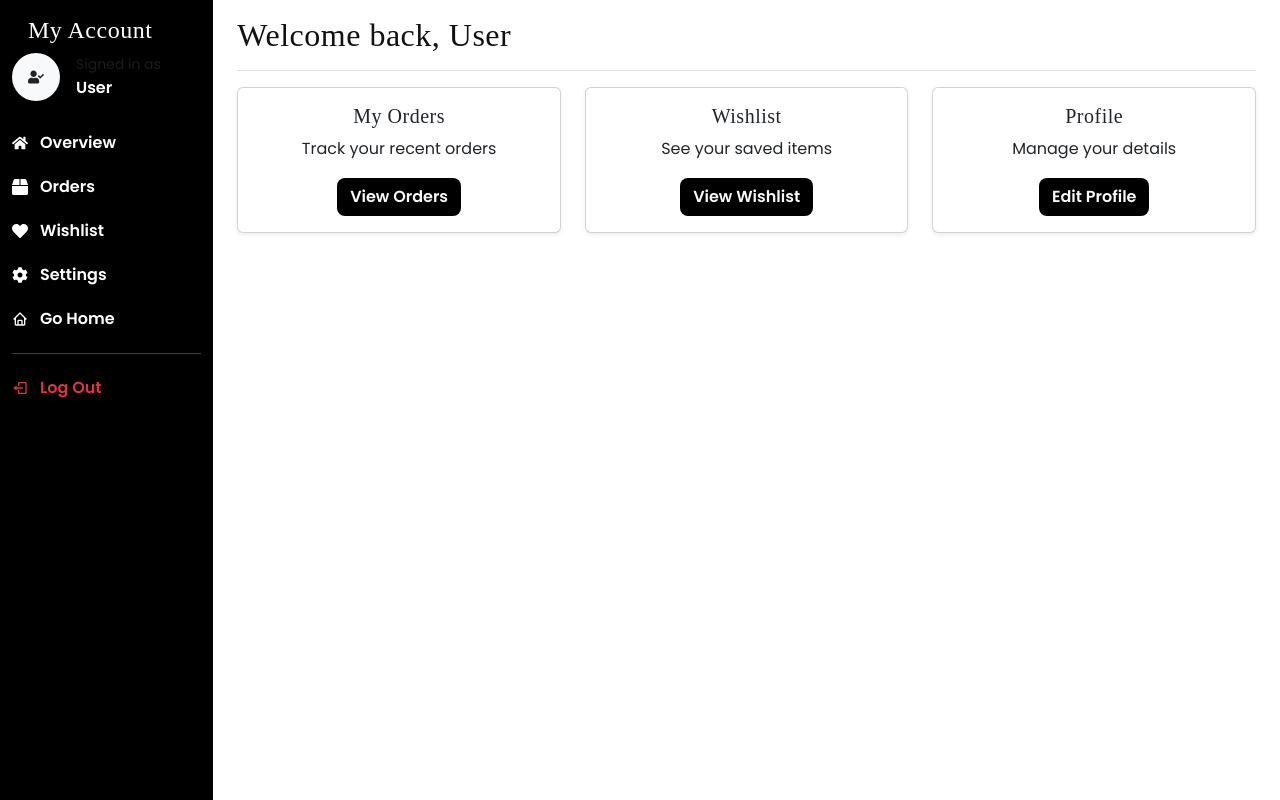
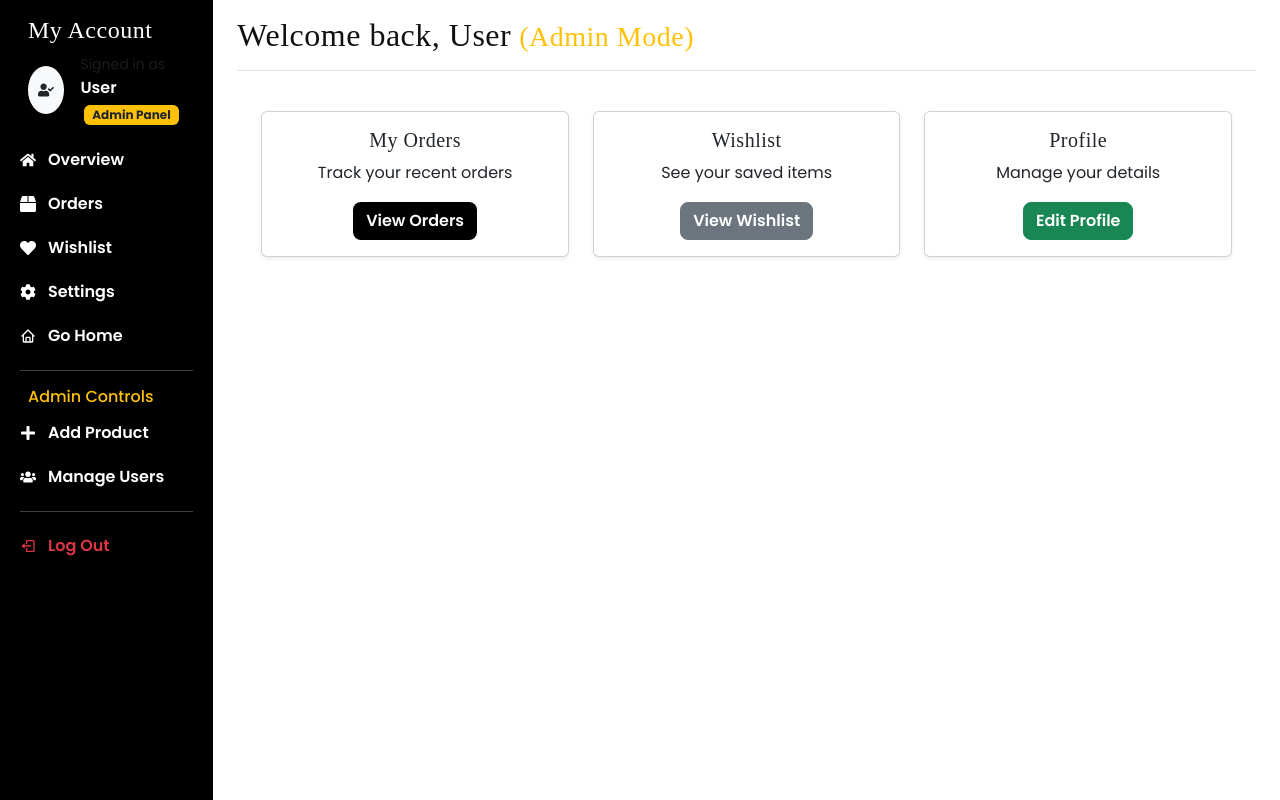
Before and after one commit to SeunfunmiO/urbangraphtees_FE, a React (Vite) app: page /dashboard in a window 1280 px wide. Built offline with nearby package versions, Linux system fonts and the light colour scheme; sample sign-in values are in the browser's storage; a web font is replaced by a local one.

Commit message:
Changes made in the settings , userdashboard,signin pages and authslice redux.

```diff
--- a/src/pages/SignIn.jsx
+++ b/src/pages/SignIn.jsx
@@ -30,10 +30,6 @@ const SignIn = () => {
                     email: values.email,
                     password: values.password,
                 })
-
-                console.log(response.data)
-                let omo = JSON.stringify(response.data.user)
-                localStorage.setItem('omo', omo)
                 if (values.rememberMe) {
                     localStorage.setItem('user-data', JSON.stringify(response.data))
                 } else {
--- a/src/pages/UserDashboard.jsx
+++ b/src/pages/UserDashboard.jsx
@@ -3,26 +3,22 @@ import { useNavigate } from "react-router-dom";
 import Wishlist from "./Wishlist";
 import UserOrder from "./UserOrder";
 import UserProfile from "./UserProfile";
-import { FaBox, FaCog, FaHeart, FaHome, FaUser, FaUserCheck } from "react-icons/fa";
 import Settings from "./Settings";
+import OverView from "./Overview";
+import { FaBox, FaCog, FaHeart, FaHome, FaUserCheck, FaPlus, FaUsers } from "react-icons/fa";
 import { BiHome, BiLogOut } from "react-icons/bi";
 import { useDispatch, useSelector } from "react-redux";
 import { logout } from "../redux/authSlice";
 import { toast } from "react-toastify";
-import OverView from "./Overview";
-
-
-
 
 const UserDashboard = () => {
   const [activePage, setActivePage] = useState("overview");
-    const { user } = useSelector((state) => state.auth)
-    const navigate = useNavigate()
-    const dispatch = useDispatch()
+  const { user } = useSelector((state) => state.auth);
+  const navigate = useNavigate();
+  const dispatch = useDispatch();
+
   const renderContent = () => {
     switch (activePage) {
-            // case "overview":
-            //     return <OverView/>
       case "profile":
         return <UserProfile />;
       case "orders":
@@ -32,71 +28,128 @@ const UserDashboard = () => {
       case "settings":
         return <Settings />;
       default:
+        return <OverView />;
     }
   };
 
+  const handleLogout = () => {
+    dispatch(logout());
+    toast.success("You have logged out successfully");
+    navigate("/signin");
+  };
 
-    const handleLogout = () => {
-        dispatch(logout())
-        toast.success("You have logged out successfully")
-        navigate('/signin')
-    }
-
-
+  const isAdmin = user?.isAdmin;
 
   return (
     <div className="container-fluid">
       <div className="row">
-                <nav className="col-md-3 col-lg-2 d-md-block bg-black text-white sidebar collapse vh-100">
-                    <div className="position-sticky pt-3">
-                        <h4 className="px-3 ">My Account</h4>
+        {/* Sidebar */}
+        <nav className="col-md-3 col-lg-2 d-md-block bg-black text-white sidebar collapse min-vh-100">
+          <div className="position-sticky top-0 pt-3">
+            <div className="px-3 mb-3">
+              <h4>My Account</h4>
               <div className="d-flex align-items-center gap-3">
                 <div
                   className="rounded-circle bg-light d-flex align-items-center justify-content-center"
-                                style={{ width: 48, height: 48, overflow: "hidden" }}
+                  style={{ width: 48, height: 48 }}
                 >
                   <FaUserCheck className="text-dark" />
                 </div>
                 <div>
-                                <div className="small text-muted ">Signed in as</div>
-                                <div className="fw-semibold">{user?.userName || "User"}</div>
+                  <div className="small text-muted">Signed in as</div>
+                  <div className="fw-semibold">
+                    {user?.userName || "User"}{" "}
+                    {isAdmin && (
+                      <span className="badge bg-warning text-dark ms-1">
+                        Admin Panel
+                      </span>
+                    )}
                   </div>
                 </div>
-                        <ul className="list-unstyled mt-4">
+              </div>
+            </div>
+
+            {/* User Section */}
+            <ul className="list-unstyled mt-3 px-2">
               <li className="mb-2">
                 <FaHome />
-                                <button onClick={() => setActivePage("overview")} className="btn border-0 text-white">
+                <button
+                  onClick={() => setActivePage("overview")}
+                  className="btn border-0 text-white"
+                >
                   Overview
                 </button>
               </li>
               <li className="mb-2">
                 <FaBox />
-                                <button onClick={() => setActivePage("orders")} className="btn border-0 text-white">
+                <button
+                  onClick={() => setActivePage("orders")}
+                  className="btn border-0 text-white"
+                >
                   Orders
                 </button>
               </li>
               <li className="mb-2">
                 <FaHeart />
-                                <button onClick={() => setActivePage("wishlist")} className="btn border-0  text-white">
+                <button
+                  onClick={() => setActivePage("wishlist")}
+                  className="btn border-0 text-white"
+                >
                   Wishlist
                 </button>
               </li>
               <li className="mb-2">
                 <FaCog />
-                                <button onClick={() => setActivePage("settings")} className="btn border-0 text-white">
+                <button
+                  onClick={() => setActivePage("settings")}
+                  className="btn border-0 text-white"
+                >
                   Settings
                 </button>
               </li>
               <li className="mb-2">
                 <BiHome />
-                                <button onClick={() => navigate("/")} className="btn border-0 text-white">
+                <button
+                  onClick={() => navigate("/")}
+                  className="btn border-0 text-white"
+                >
                   Go Home
                 </button>
               </li>
+
+              {/* 🔸 Admin-only Section */}
+              {isAdmin && (
+                <>
+                  <hr className="border-light" />
+                  <h6 className="text-warning px-2">Admin Controls</h6>
+                  <li className="mb-2">
+                    <FaPlus />
+                    <button
+                      onClick={() => navigate("/admin/add-product")}
+                      className="btn border-0 text-white"
+                    >
+                      Add Product
+                    </button>
+                  </li>
+                  <li className="mb-2">
+                    <FaUsers />
+                    <button
+                      onClick={() => navigate("/admin/users")}
+                      className="btn border-0 text-white"
+                    >
+                      Manage Users
+                    </button>
+                  </li>
+                </>
+              )}
+
               <hr />
               <li className="mb-2 text-danger">
                 <BiLogOut />
-                                <button onClick={() => handleLogout()} className="btn border-0 text-danger">
+                <button
+                  onClick={handleLogout}
+                  className="btn border-0 text-danger"
+                >
                   Log Out
                 </button>
               </li>
@@ -107,55 +160,15 @@ const UserDashboard = () => {
         {/* Main Content */}
         <main className="col-md-9 ms-sm-auto col-lg-10 px-md-4">
           <div className="d-flex justify-content-between flex-wrap flex-md-nowrap align-items-center pt-3 pb-2 mb-3 border-bottom">
-                        <h2>Welcome back, {user?.userName || "User"}</h2>
+            <h2>
+              Welcome back, {user?.userName || "User"}
+              {isAdmin && (
+                <small className="text-warning ms-2">(Admin Mode)</small>
+              )}
+            </h2>
           </div>
 
-                    <div className="row d-md-none/">
-                        <div className="col-md-4">
-                            <div className="card text-center shadow-sm">
-                                <div className="card-body">
-                                    <h5 className="card-title">My Orders</h5>
-                                    <p className="card-text">Track your recent orders</p>
-                                    <div onClick={() => navigate('/dashboard/orders')} className="btn text-light bg-black" >
-                                        View Orders
-                                    </div>
-                                </div>
-                            </div>
-                        </div>
-
-                        <div className="col-md-4">
-                            <div className="card text-center shadow-sm">
-                                <div className="card-body">
-                                    <h5 className="card-title">Wishlist</h5>
-                                    <p className="card-text">See your saved items</p>
-                                    <div onClick={() => navigate('/wishlist')} className="btn text-light bg-black">
-                                        View Wishlist
-                                    </div>
-                                </div>
-                            </div>
-                        </div>
-
-                        <div className="col-md-4">
-                            <div className="card text-center shadow-sm">
-                                <div className="card-body">
-                                    <h5 className="card-title">Profile</h5>
-                                    <p className="card-text">Manage your details</p>
-                                    <div onClick={() => navigate('/settings')} className="btn text-light bg-black">
-                                        Edit Profile
-                                    </div>
-                                </div>
-                            </div>
-                        </div>
-                    </div>
-                    <div className="my-3 text-black text-center d-md-none">
-                        <BiLogOut size={18} />
-                        <button onClick={() => handleLogout()} className="btn border-0 text-black">
-                            Log Out
-                        </button>
-                    </div>
-                    <div className="flex-grow-1 p-4">
-                        {renderContent()}
-                    </div>
+          <div className="flex-grow-1 p-4">{renderContent()}</div>
         </main>
       </div>
     </div>
@@ -163,3 +176,169 @@ const UserDashboard = () => {
 };
 
 export default UserDashboard;
+
+
+
+// import React, { useState } from "react";
+// import { useNavigate } from "react-router-dom";
+// import Wishlist from "./Wishlist";
+// import UserOrder from "./UserOrder";
+// import UserProfile from "./UserProfile";
+// import { FaBox, FaCog, FaHeart, FaHome, FaUser, FaUserCheck } from "react-icons/fa";
+// import Settings from "./Settings";
+// import { BiHome, BiLogOut } from "react-icons/bi";
+// import { useDispatch, useSelector } from "react-redux";
+// import { logout } from "../redux/authSlice";
+// import { toast } from "react-toastify";
+// import OverView from "./Overview";
+
+
+
+
+// const UserDashboard = () => {
+//     const [activePage, setActivePage] = useState("overview");
+//     const { user } = useSelector((state) => state.auth)
+//     const navigate = useNavigate()
+//     const dispatch = useDispatch()
+//     const renderContent = () => {
+//         switch (activePage) {
+//             case "profile":
+//                 return <UserProfile />;
+//             case "orders":
+//                 return <UserOrder />;
+//             case "wishlist":
+//                 return <Wishlist />;
+//             case "settings":
+//                 return <Settings />;
+//             default:
+//         }
+//     };
+
+
+//     const handleLogout = () => {
+//         dispatch(logout())
+//         toast.success("You have logged out successfully")
+//         navigate('/signin')
+//     }
+
+
+
+//     return (
+//         <div className="container-fluid">
+//             <div className="row">
+//                 <nav className="col-md-3 col-lg-2 d-md-block bg-black text-white sidebar collapse min-vh-100">
+//                     <div className="position-sticky top-0 pt-3">
+//                         <h4 className="px-3 ">My Account</h4>
+//                         <div className="d-flex align-items-center gap-3">
+//                             <div
+//                                 className="rounded-circle bg-light d-flex align-items-center justify-content-center"
+//                                 style={{ width: 48, height: 48, overflow: "hidden" }}
+//                             >
+//                                 <FaUserCheck className="text-dark" />
+//                             </div>
+//                             <div>
+//                                 <div className="small text-muted ">Signed in as</div>
+//                                 <div className="fw-semibold">{user?.userName || "User"}</div>
+//                             </div>
+//                         </div>
+//                         <ul className="list-unstyled mt-4">
+//                             <li className="mb-2">
+//                                 <FaHome />
+//                                 <button onClick={() => setActivePage("overview")} className="btn border-0 text-white">
+//                                     Overview
+//                                 </button>
+//                             </li>
+//                             <li className="mb-2">
+//                                 <FaBox />
+//                                 <button onClick={() => setActivePage("orders")} className="btn border-0 text-white">
+//                                     Orders
+//                                 </button>
+//                             </li>
+//                             <li className="mb-2">
+//                                 <FaHeart />
+//                                 <button onClick={() => setActivePage("wishlist")} className="btn border-0  text-white">
+//                                     Wishlist
+//                                 </button>
+//                             </li>
+//                             <li className="mb-2">
+//                                 <FaCog />
+//                                 <button onClick={() => setActivePage("settings")} className="btn border-0 text-white">
+//                                     Settings
+//                                 </button>
+//                             </li>
+//                             <li className="mb-2">
+//                                 <BiHome />
+//                                 <button onClick={() => navigate("/")} className="btn border-0 text-white">
+//                                     Go Home
+//                                 </button>
+//                             </li>
+//                             <hr />
+//                             <li className="mb-2 text-danger">
+//                                 <BiLogOut />
+//                                 <button onClick={() => handleLogout()} className="btn border-0 text-danger">
+//                                     Log Out
+//                                 </button>
+//                             </li>
+//                         </ul>
+//                     </div>
+//                 </nav>
+
+//                 {/* Main Content */}
+//                 <main className="col-md-9 ms-sm-auto col-lg-10 px-md-4">
+//                     <div className="d-flex justify-content-between flex-wrap flex-md-nowrap align-items-center pt-3 pb-2 mb-3 border-bottom">
+//                         <h2>Welcome back, {user?.userName || "User"}</h2>
+//                     </div>
+
+//                     <div className="row d-md-none/">
+//                         <div className="col-md-4">
+//                             <div className="card text-center shadow-sm">
+//                                 <div className="card-body">
+//                                     <h5 className="card-title">My Orders</h5>
+//                                     <p className="card-text">Track your recent orders</p>
+//                                     <div onClick={() => navigate('/dashboard/orders')} className="btn text-light bg-black" >
+//                                         View Orders
+//                                     </div>
+//                                 </div>
+//                             </div>
+//                         </div>
+
+//                         <div className="col-md-4">
+//                             <div className="card text-center shadow-sm">
+//                                 <div className="card-body">
+//                                     <h5 className="card-title">Wishlist</h5>
+//                                     <p className="card-text">See your saved items</p>
+//                                     <div onClick={() => navigate('/wishlist')} className="btn text-light bg-black">
+//                                         View Wishlist
+//                                     </div>
+//                                 </div>
+//                             </div>
+//                         </div>
+
+//                         <div className="col-md-4">
+//                             <div className="card text-center shadow-sm">
+//                                 <div className="card-body">
+//                                     <h5 className="card-title">Profile</h5>
+//                                     <p className="card-text">Manage your details</p>
+//                                     <div onClick={() => navigate('/settings')} className="btn text-light bg-black">
+//                                         Edit Profile
+//                                     </div>
+//                                 </div>
+//                             </div>
+//                         </div>
+//                     </div>
+//                     <div className="my-3 text-black text-center d-md-none">
+//                         <BiLogOut size={18} />
+//                         <button onClick={() => handleLogout()} className="btn border-0 text-black">
+//                             Log Out
+//                         </button>
+//                     </div>
+//                     <div className="flex-grow-1 p-4">
+//                         {renderContent()}
+//                     </div>
+//                 </main>
+//             </div>
+//         </div>
+//     );
+// };
+
+// export default UserDashboard;
--- a/src/redux/authSlice.js
+++ b/src/redux/authSlice.js
@@ -19,7 +19,6 @@ const authSlice = createSlice({
       state.token = action.payload.token;
       state.isAuthenticated = true;
 
-
       // Save token in localStorage
       localStorage.setItem("token", action.payload.token);
       localStorage.setItem("user",JSON.stringify(action.payload.user))
```
Also changed, not shown: src/pages/Settings.jsx (+10 -1 lines). Lines whose indentation alone changed are shown as unchanged.
